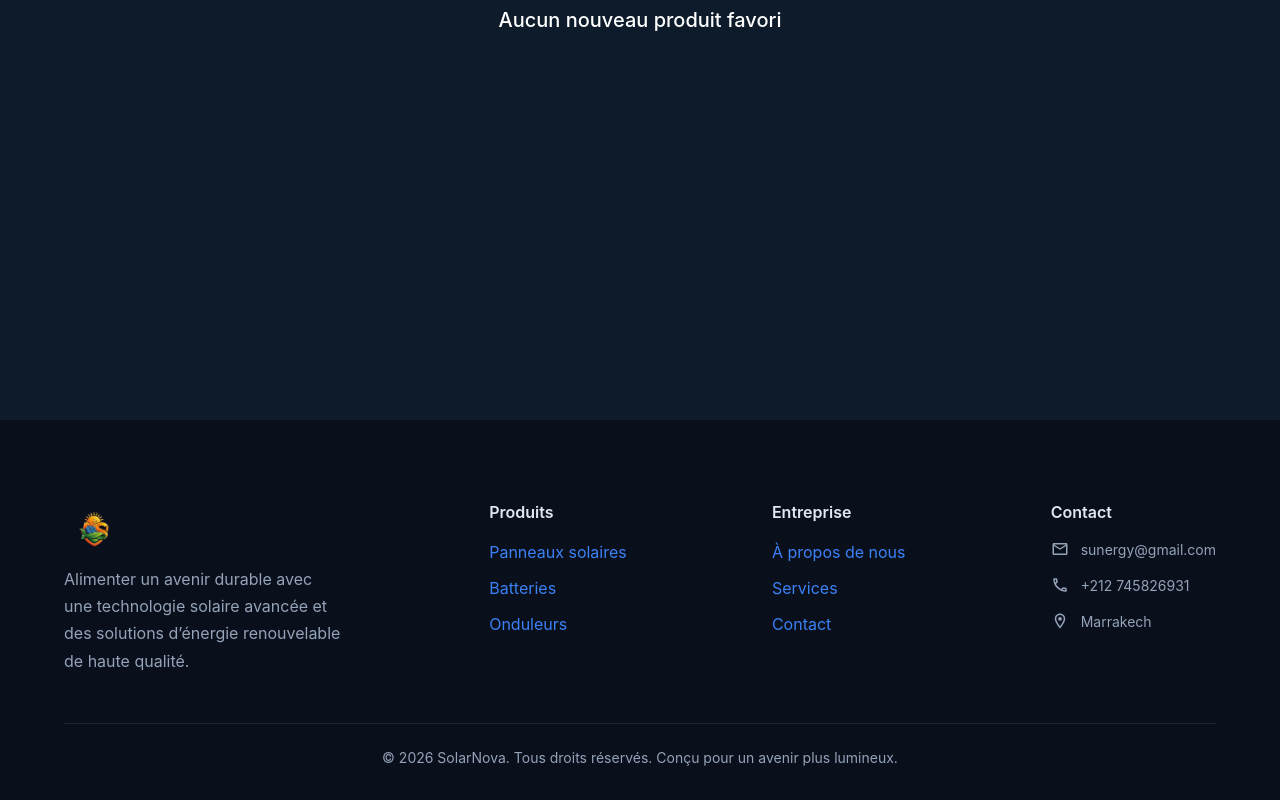
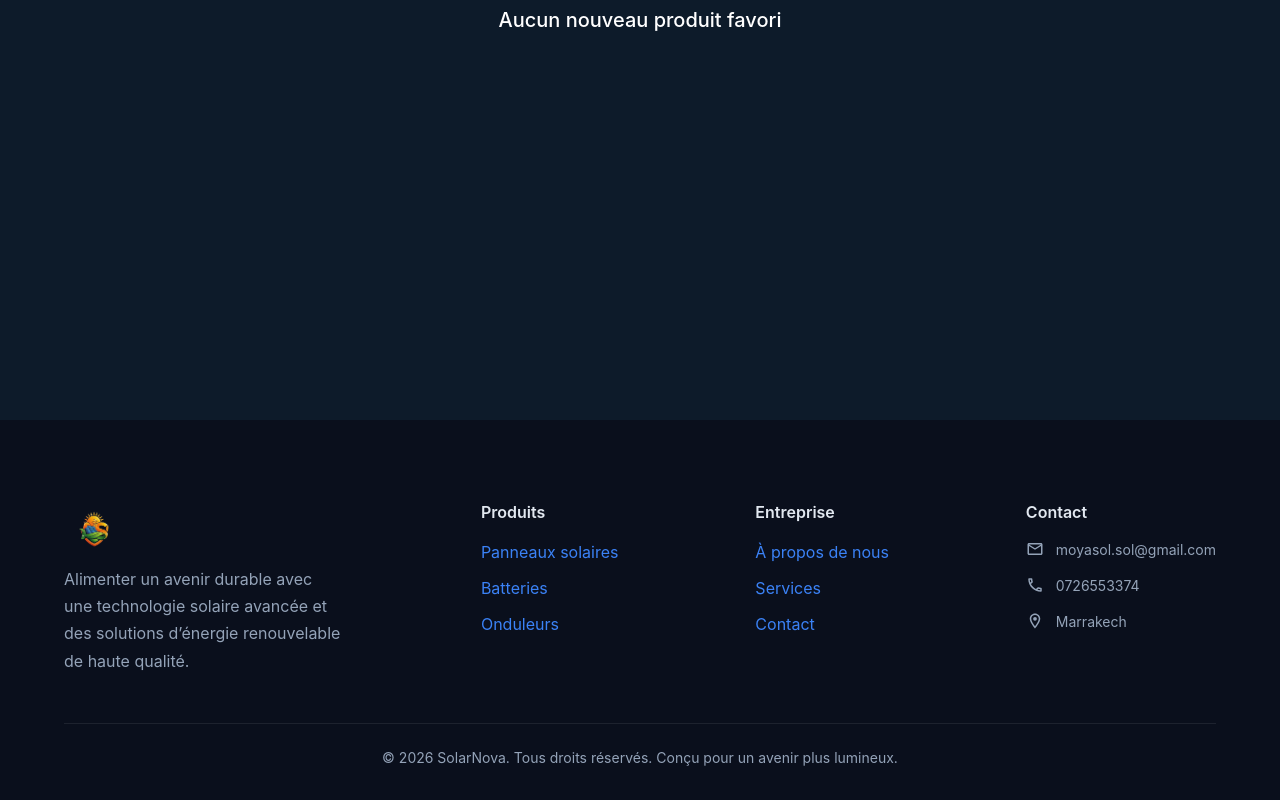
Before and after one commit to abderrahmanetaha7-lgtm/solar_stage, a React (Vite) app: page /favorites in a window 1280 px wide. Shown: the part 380-1180 px from the top of the page. Built offline with nearby package versions, Linux system fonts and the light colour scheme; a web font is replaced by a local one.

Commit message:
add corecct info for footer

```diff
--- a/src/locales/ar/translation.json
+++ b/src/locales/ar/translation.json
@@ -93,8 +93,8 @@
 
     "contact": {
       "title": "تواصل معنا",
-      "email": "sunergy@gmail.com",
-      "phone": "+212 745826931",
+      "email": "moyasol.sol@gmail.com",
+      "phone": "0726553374",
       "location": "مراكش"
     },
 
--- a/src/locales/fr/translation.json
+++ b/src/locales/fr/translation.json
@@ -98,8 +98,8 @@
 
     "contact": {
       "title": "Contact",
-      "email": "sunergy@gmail.com",
-      "phone": "+212 745826931",
+      "email": "moyasol.sol@gmail.com",
+      "phone": "0726553374",
       "location": "Marrakech"
     },
 
--- a/src/pages/Contact.jsx
+++ b/src/pages/Contact.jsx
@@ -145,12 +145,12 @@ export default function Contact() {
                       {
                         icon: <EmailOutlinedIcon />,
                         label: "contactPage.info.email",
-                        value: "sunergy@gmail.com",
+                        value: "moyasol.sol@gmail.com",
                       },
                       {
                         icon: <LocalPhoneOutlinedIcon />,
                         label: "contactPage.info.phone",
-                        value: "+212 78541954",
+                        value: "0726553374",
                       },
                       {
                         icon: <LocationOnOutlinedIcon />,
```
